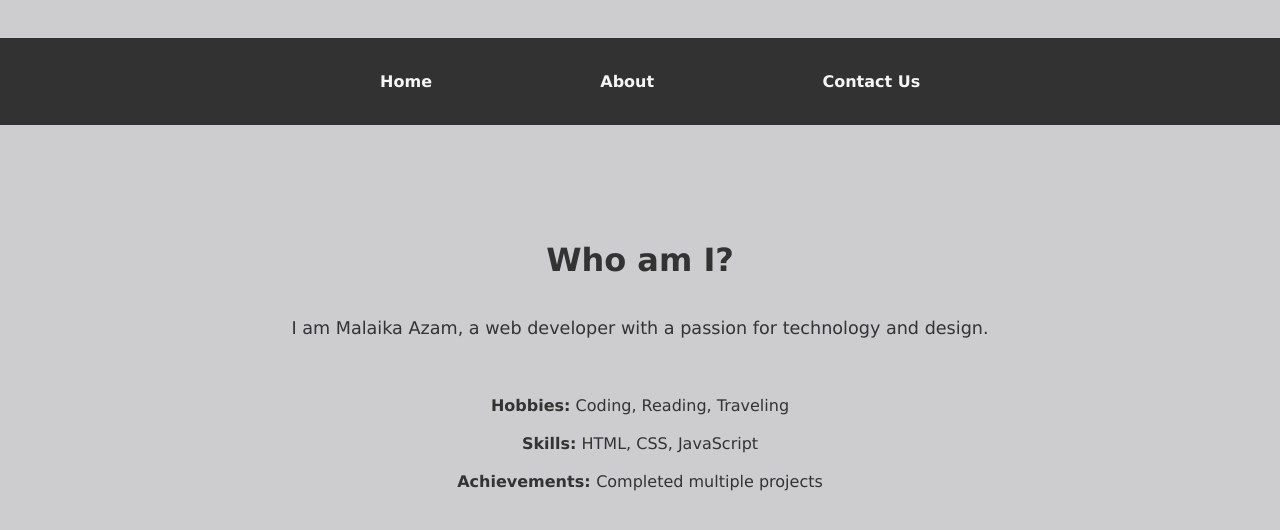
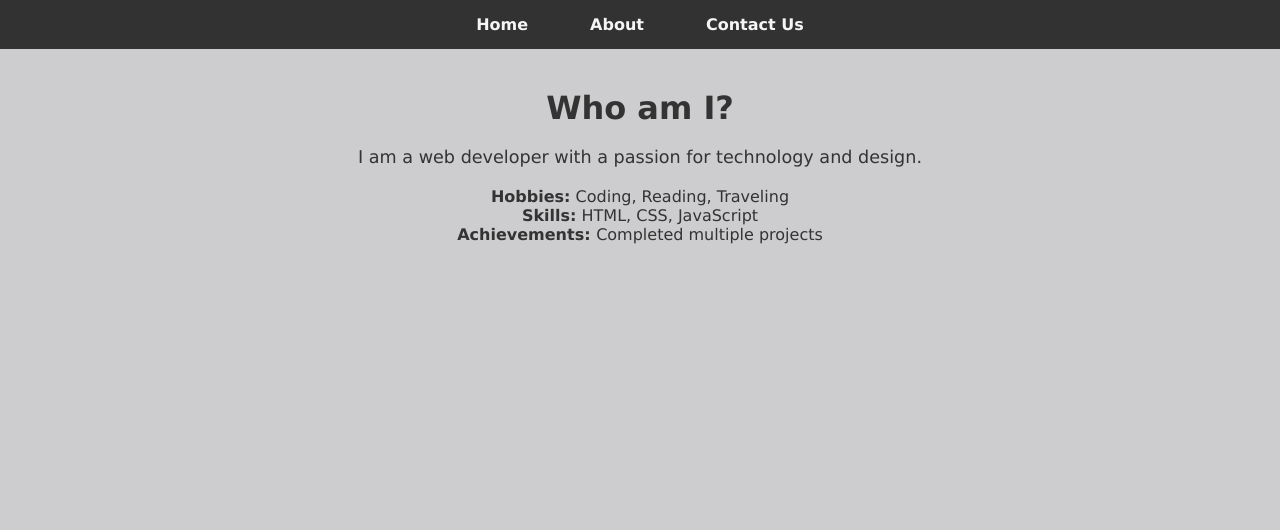
Before and after one commit to maimoona-hayat/Git-Practice, a plain HTML site: page about.html in a window 1280 px wide. Drawn offline with Linux system fonts and the light colour scheme.

Commit message:
Trying to rexolve Conflict problems

```diff
--- a/about.html
+++ b/about.html
@@ -21,7 +21,7 @@
     <main>
         <section>
             <h1>Who am I?</h1>
-            <p>I am Malaika Azam, a web developer with a passion for technology and design.</p>
+            <p>I am a web developer with a passion for technology and design.</p>
             <ul>
                 <li><strong>Hobbies:</strong> Coding, Reading, Traveling</li>
                 <li><strong>Skills:</strong> HTML, CSS, JavaScript</li>
```
Lines whose indentation alone changed are shown as unchanged.
